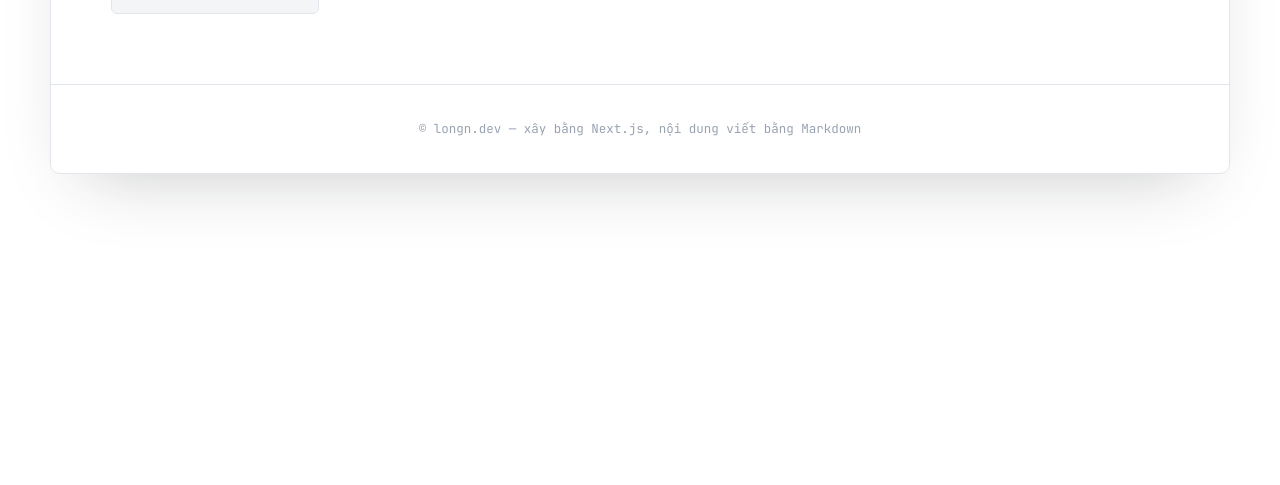
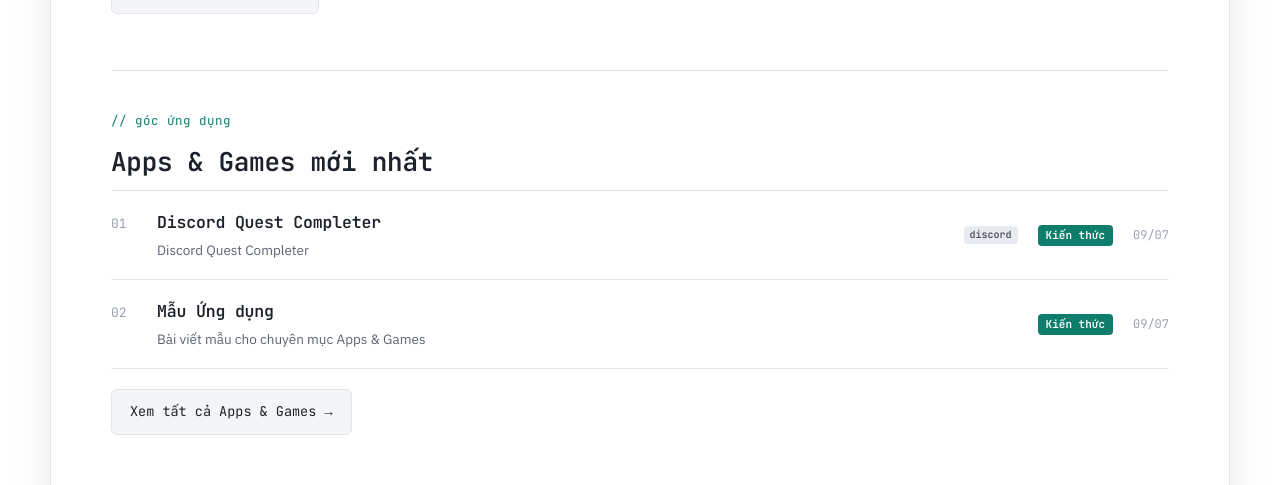
Before and after one commit to longnhx1/mywebsite, a Next.js app in the folder frontend/: page / in a window 1280 px wide. Shown: the part 1189-1674 px from the top of the page. Before the commit the page ends 1391 px from the top, so only its background shows below. Built offline with nearby package versions, Linux system fonts and the light colour scheme; no server answers.

Commit message:
feat: add recent apps & games section to homepage

```diff
--- a/frontend/app/page.js
+++ b/frontend/app/page.js
@@ -10,6 +10,7 @@ export default function HomePage() {
   const recentPosts = posts.slice(0, 3);
 
   const tools = getAllPosts("tools");
+  const recentTools = tools.slice(0, 3);
 
   const stats = {
     posts: posts.length,
@@ -100,6 +101,35 @@ export default function HomePage() {
             </Link>
           </AnimateOnView>
         )}
+
+        {recentTools.length > 0 && (
+          <AnimateOnView className="recent-section" style={{ marginTop: "60px" }}>
+            <p className="eyebrow">góc ứng dụng</p>
+            <h2>Apps & Games mới nhất</h2>
+            <div className="post-list">
+              {recentTools.map((post, index) => (
+                <Link
+                  key={post.slug}
+                  href={`/tools/${post.slug}`}
+                  className="post-link"
+                >
+                  <PostRow
+                    number={String(index + 1).padStart(2, "0")}
+                    title={post.title}
+                    description={post.description}
+                    category={post.category}
+                    categoryLabel={post.categoryLabel || "Apps & Games"}
+                    tags={post.tags}
+                    date={formatDate(post.date)}
+                  />
+                </Link>
+              ))}
+            </div>
+            <Link href="/tools" className="btn" style={{ marginTop: "20px" }}>
+              Xem tất cả Apps & Games →
+            </Link>
+          </AnimateOnView>
+        )}
       </section>
     </AppShell>
   );
```
Also changed, not shown: frontend/public/images/posts/1.14-village-pillage-update.jpg (added).
